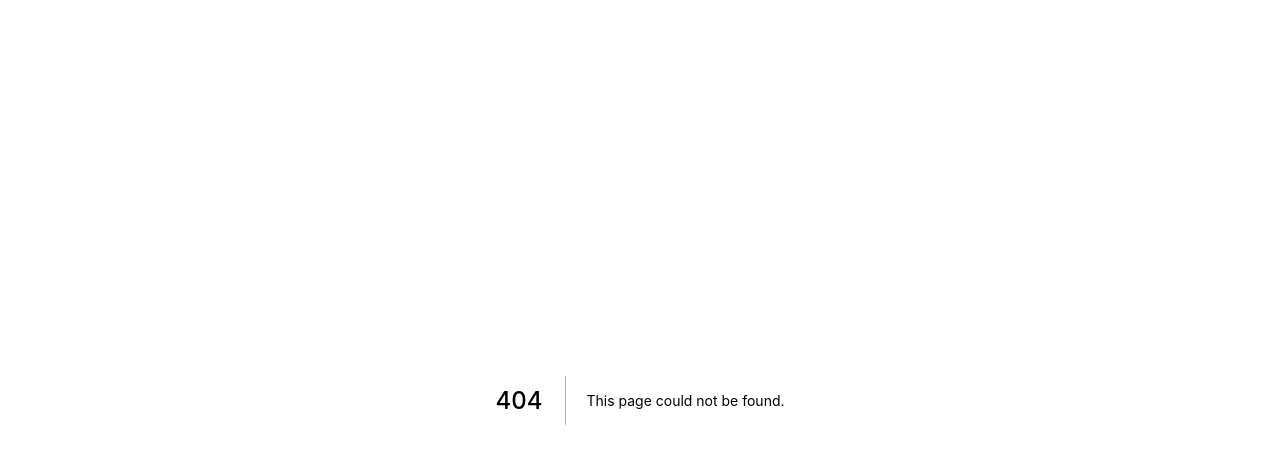
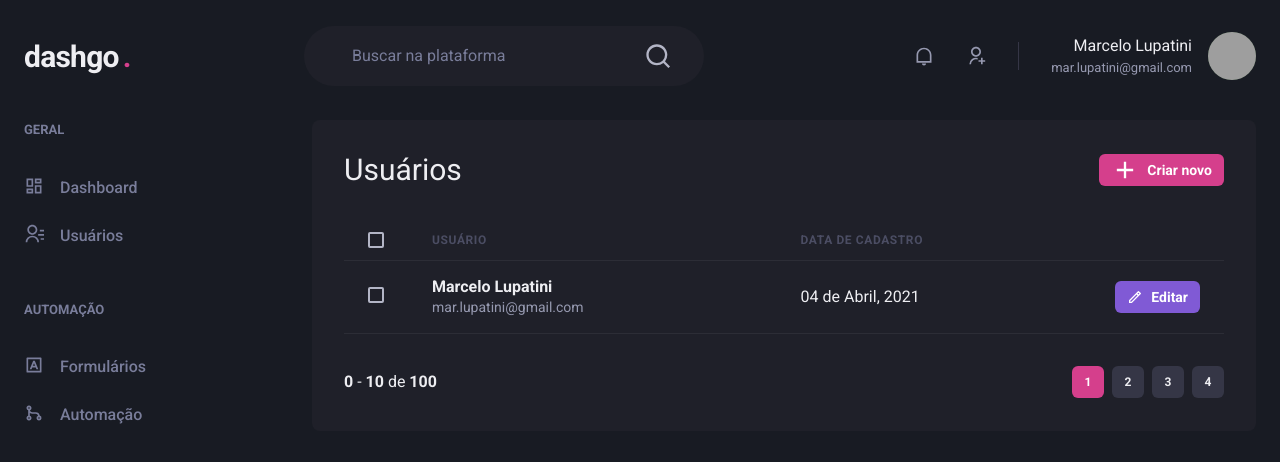
Before and after one commit to Marcel099/ignite-react, a Next.js app in the folder 04-dashgo/: page /users in a window 1280 px wide. Before the commit this address had no page. Shown: the top 462 px of the page. Built offline with nearby package versions, Linux system fonts and the light colour scheme; grey boxes are pictures that could not be loaded.

Commit message:
Cap. 4, M6 #3 - S3, Controle de usuários

```diff
--- /dev/null
+++ b/04-dashgo/src/components/Pagination.tsx
@@ -0,0 +1,69 @@
+import {
+  Box,
+  Button, HStack
+} from '@chakra-ui/react'
+
+export function Pagination() {
+  return (
+    <HStack
+      mt="8"
+      justify="space-between"
+      align="center"
+      space="6"
+    >
+      <Box>
+        <strong>0</strong> - <strong>10</strong> de <strong>100</strong>
+      </Box>
+      <HStack
+        spacing="2"
+      >
+        <Button
+          size="sm"
+          fontSize="xs"
+          width="4"
+          colorScheme="pink"
+          disabled
+          _disabled={{
+            bg: "pink.500",
+            cursor: "default",
+          }}
+        >
+          1
+        </Button>
+        <Button
+          size="sm"
+          fontSize="xs"
+          width="4"
+          bg="gray.700"
+          _hover={{
+            bg: "gray.500",
+          }}
+        >
+          2
+        </Button>
+        <Button
+          size="sm"
+          fontSize="xs"
+          width="4"
+          bg="gray.700"
+          _hover={{
+            bg: "gray.500",
+          }}
+        >
+          3
+        </Button>
+        <Button
+          size="sm"
+          fontSize="xs"
+          width="4"
+          bg="gray.700"
+          _hover={{
+            bg: "gray.500",
+          }}
+        >
+          4
+        </Button>
+      </HStack>
+    </HStack>
+  )
+}
--- /dev/null
+++ b/04-dashgo/src/pages/users/index.tsx
@@ -0,0 +1,83 @@
+import {
+  Box, Button, Checkbox, Flex, Heading, Icon,
+  Table, Tbody, Td, Text, Th, Thead, Tr
+} from "@chakra-ui/react";
+import { RiAddLine, RiPencilLine } from "react-icons/ri";
+
+import { Header } from "../../components/Header";
+import { Pagination } from "../../components/Pagination";
+import { Sidebar } from "../../components/Sidebar";
+
+export default function UserList() {
+  return (
+    <Box>
+      <Header />
+
+      <Flex w="100%" my="6" maxWidth={1400} mx="auto" px="6">
+        <Sidebar />
+
+        <Box flex="1" borderRadius={8} bg="gray.800" p="8">
+          <Flex mb="8" justify="space-between" align="center">
+            <Heading size="lg" fontWeight="normal">Usuários</Heading>
+
+            <Button
+              as="a"
+              size="sm"
+              fontSize="sm"
+              colorScheme="pink"
+              leftIcon={<Icon as={RiAddLine} fontSize="28" />}
+            >
+              Criar novo
+            </Button>
+          </Flex>
+
+          <Table colorScheme="whiteAlpha">
+            <Thead>
+              <Tr>
+                <Th px="6" color="gray.300" width="8">
+                  <Checkbox colorScheme="pink" />
+                </Th>
+                <Th>Usuário</Th>
+                <Th>Data de cadastro</Th>
+                <Th width="8"></Th>
+              </Tr>
+            </Thead>
+            <Tbody>
+              <Tr>
+                <Td>
+                  <Checkbox colorScheme="pink" />
+                </Td>
+                <Td>
+                  <Box>
+                    <Text fontWeight="bold">
+                      Marcelo Lupatini
+                    </Text>
+                    <Text fontSize="sm" color="gray.300">
+                      mar.lupatini@gmail.com
+                    </Text>
+                  </Box>
+                </Td>
+                <Td>
+                  04 de Abril, 2021
+                </Td>
+                <Td>
+                  <Button
+                    as="a"
+                    size="sm"
+                    fontSize="sm"
+                    colorScheme="purple"
+                    leftIcon={<Icon as={RiPencilLine} fontSize="16" />}
+                  >
+                    Editar
+                  </Button>
+                </Td>
+              </Tr>
+            </Tbody>
+          </Table>
+
+          <Pagination />
+        </Box>
+      </Flex>
+    </Box>
+  )
+}
```
Also changed, not shown: 04-dashgo/src/pages/users/create.tsx (added, +44 -0 lines).
